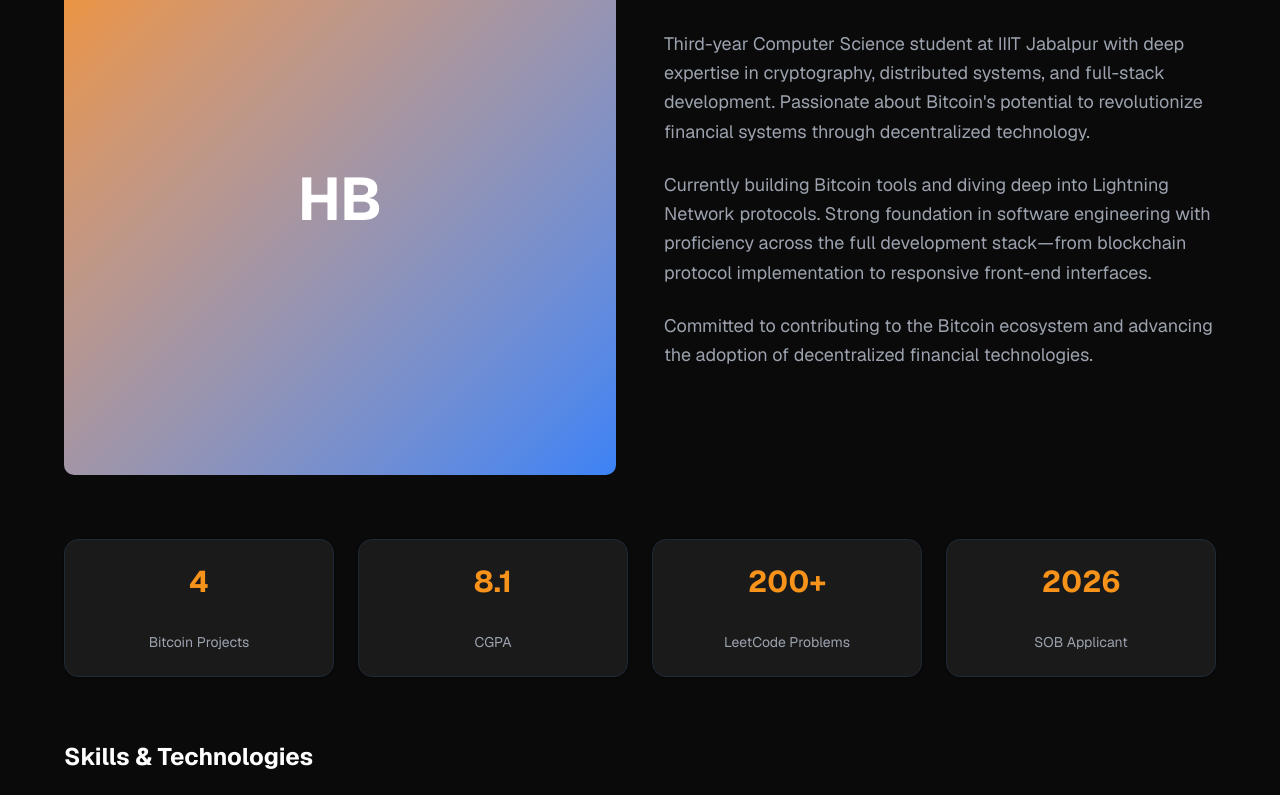
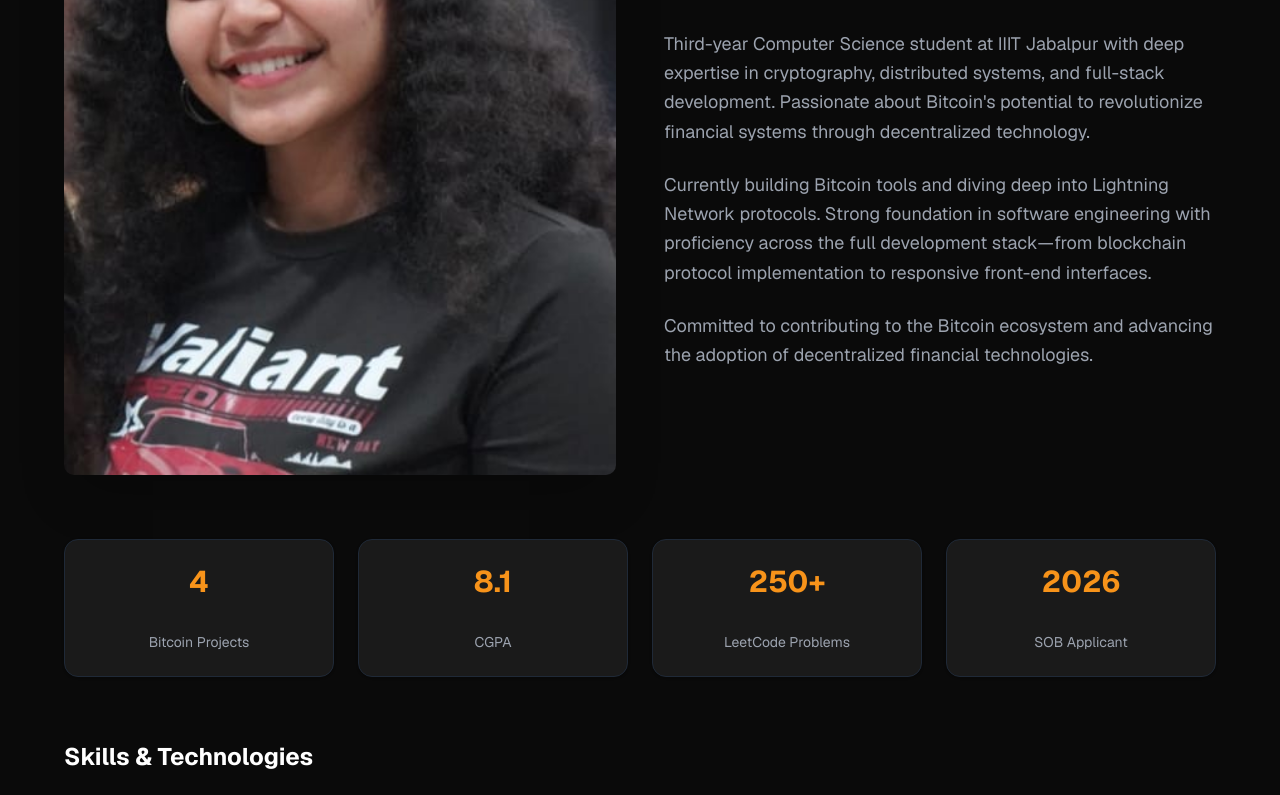
Before and after one commit to Git-brintsi20/sob-_-cv, a Next.js app in the folder bitcoin-developer-portfolio/: page / in a window 1280 px wide. Shown: the part 1069-1864 px from the top of the page. Built offline with nearby package versions, Linux system fonts and the light colour scheme.

Commit message:
feat: Add profile photo to About section

```diff
--- a/bitcoin-developer-portfolio/components/About.tsx
+++ b/bitcoin-developer-portfolio/components/About.tsx
@@ -1,6 +1,7 @@
 'use client';
 
 import { useEffect, useState } from 'react';
+import Image from 'next/image';
 import { Badge } from '@/components/ui/badge';
 import { Card } from '@/components/ui/card';
 
@@ -13,7 +14,7 @@ interface StatCounter {
 const stats: StatCounter[] = [
   { label: 'Bitcoin Projects', value: '4' },
   { label: 'CGPA', value: '8.1' },
-  { label: 'LeetCode Problems', value: '200', suffix: '+' },
+  { label: 'LeetCode Problems', value: '250', suffix: '+' },
   { label: 'SOB Applicant', value: '2026' },
 ];
 
@@ -59,10 +60,17 @@ export default function About() {
         <h2 className="text-4xl md:text-5xl font-bold mb-16 text-center text-foreground">About Me</h2>
 
         <div className="grid md:grid-cols-2 gap-12 mb-16 items-center">
-          {/* Professional image placeholder */}
+          {/* Professional image */}
           <div className={`transform transition-all duration-1000 ${isVisible ? 'opacity-100 translate-x-0' : 'opacity-0 -translate-x-12'}`}>
-            <div className="aspect-square rounded-lg bg-gradient-to-br from-bitcoin to-accent overflow-hidden flex items-center justify-center">
-              <div className="text-6xl text-white font-bold">HB</div>
+            <div className="aspect-square rounded-lg overflow-hidden shadow-2xl">
+              <Image
+                src="/profile_image.jpeg"
+                alt="Salugu Harshita Bhanu"
+                width={500}
+                height={500}
+                className="object-cover w-full h-full"
+                priority
+              />
             </div>
           </div>
 
```
